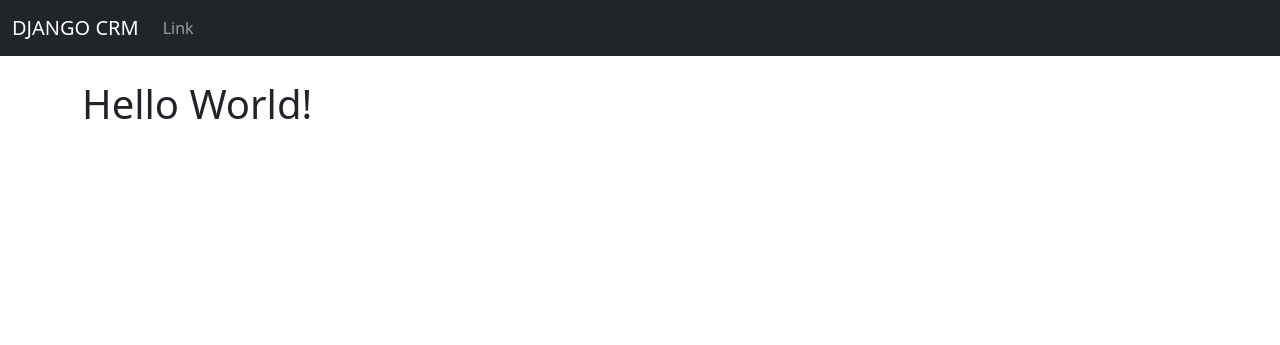
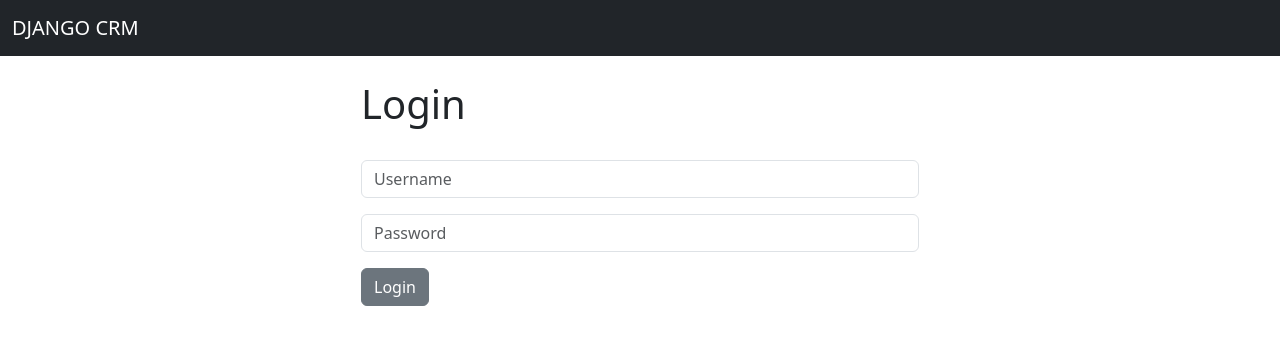
Before and after one commit to MehulSuthar-000/crm_django, a Django app: page / in a window 1280 px wide. Shown: the top 345 px of the page. Run offline with Django 5.2, Linux system fonts and the light colour scheme.

Commit message:
added login and logout functionalities

```diff
--- a/dcrm/templates/base.html
+++ b/dcrm/templates/base.html
@@ -14,6 +14,14 @@
 
     <div class="container">
         <br />
+        {% if messages %}
+            {% for message in messages %}
+            <div class="alert alert-warning alert-dismissible fade show" role="alert">
+                {{message}}
+                <button type="button" class="btn-close" data-bs-dismiss="alert" aria-label="Close"></button>
+              </div>
+            {% endfor %}
+        {% endif %}
         {% block content %}
         {% endblock content %}
     </div>
--- a/dcrm/templates/navbar.html
+++ b/dcrm/templates/navbar.html
@@ -5,12 +5,14 @@
             aria-controls="navbarSupportedContent" aria-expanded="false" aria-label="Toggle navigation">
             <span class="navbar-toggler-icon"></span>
         </button>
+        {% if user.is_authenticated %}
             <div class="collapse navbar-collapse" id="navbarSupportedContent">
                 <ul class="navbar-nav me-auto mb-2 mb-lg-0">
                     <li class="nav-item">
-                    <a class="nav-link" href="#">Link</a>
+                        <a class="nav-link" href="{% url "logout" %}">Logout</a>
                     </li>
                 </ul>
             </div>
+        {% endif %}
     </div>
 </nav>
--- a/dcrm/website/templates/website/home.html
+++ b/dcrm/website/templates/website/home.html
@@ -1,5 +1,23 @@
 {% extends "base.html" %}
 
 {% block content %}
-<h1>Hello World!</h1>
+<div class="col-md-6 offset-md-3">
+    {% if user.is_authenticated %}
+    <h1>Hello World</h1>
+    {% else %}
+    <h1>Login</h1>
+    <br />
+    <form action="{% url "home" %}" method="POST">
+        {% csrf_token %}
+        <div class="mb-3">
+            <input type="text" class="form-control" name="username" , placeholder="Username" required>
+        </div>
+        <div class="mb-3">
+            <input type="password" class="form-control" name='password' , placeholder="Password" required>
+        </div>
+        <button type="submit" class="btn btn-secondary">Login</button>
+    </form>
+</div>
+{% endif %}
+
 {% endblock content %}
--- a/dcrm/website/urls.py
+++ b/dcrm/website/urls.py
@@ -1,6 +1,9 @@
 from django.urls import path, include
 from . import views
 
+
 urlpatterns = [
     path('', views.home, name="home"),
+    path('logout/', views.logout_user, name="logout"),
+
 ]
--- a/dcrm/website/views.py
+++ b/dcrm/website/views.py
@@ -1,4 +1,26 @@
-from django.shortcuts import render
+from django.shortcuts import render, redirect
+from django.contrib.auth import authenticate, login, logout
+from django.contrib import messages
+
 
 def home(request):
-    return render(request, 'website/home.html', {})
+    # Check to see if logging in
+    if request.method == "POST":
+        username = request.POST.get('username')
+        password = request.POST.get('password')
+        # Authenticate
+        user = authenticate(request, username=username, password=password)
+        if user is not None:
+            login(request, user)
+            messages.success(request, f"You have been logged lin")
+            return redirect('home')
+        else:
+            messages.error(request, "There was an error logging in, please try again...")
+            return redirect('home')
+    else:
+        return render(request, 'website/home.html', {})
+
+def logout_user(request):
+    logout(request)
+    messages.success(request, "You Have Been Logged Out...")
+    return redirect('home')
```
Also changed, not shown: 1 other file. Lines whose indentation alone changed are shown as unchanged.
